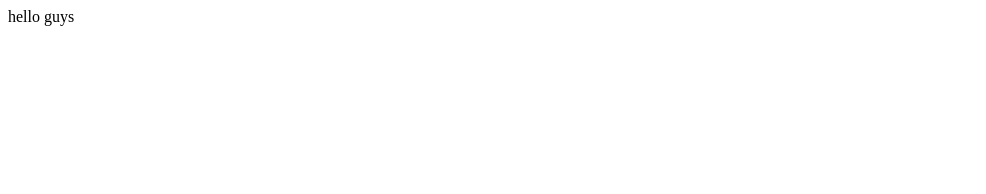
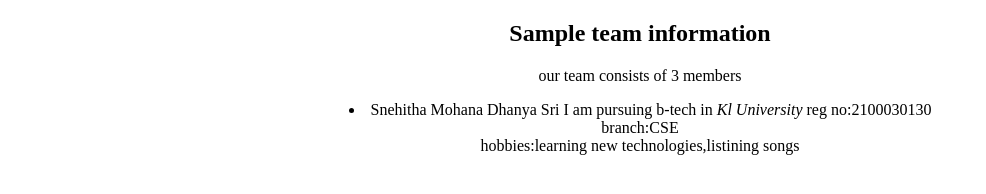
Before and after one commit to snehithachaitanya/teamtrail, a plain HTML site: page index.html in a window 1280 px wide. Shown: the whole page, without its empty margins (0-986 px from the left). Drawn offline with Linux system fonts and the light colour scheme.

Commit message:
Done with my issue

```diff
--- a/index.html
+++ b/index.html
@@ -1 +1,17 @@
-hello guys
+<!DOCTYPE html>
+<html lang="en">
+<head>
+    <title>My details</title>
+</head>
+<body>
+    <center><h2> Sample team information</h2>
+          <p>our team consists of 3 members<br>
+          <li> Snehitha
+               Mohana
+               Dhanya Sri
+         I am pursuing b-tech in <em>Kl University</em>
+          reg no:2100030130<br>
+          branch:CSE<br>
+          hobbies:learning new technologies,listining songs</center>
+</body>
+</html>
```
